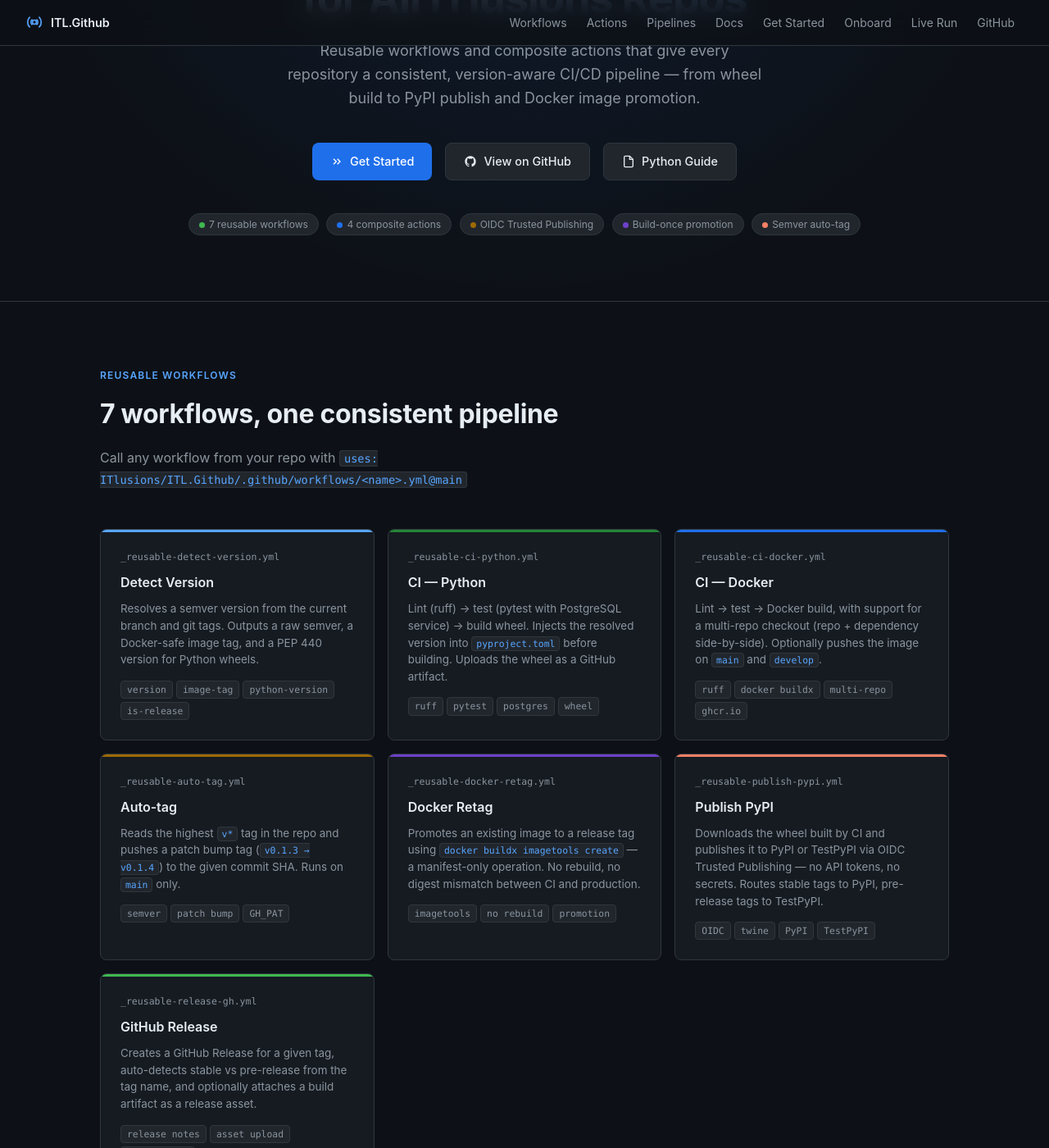
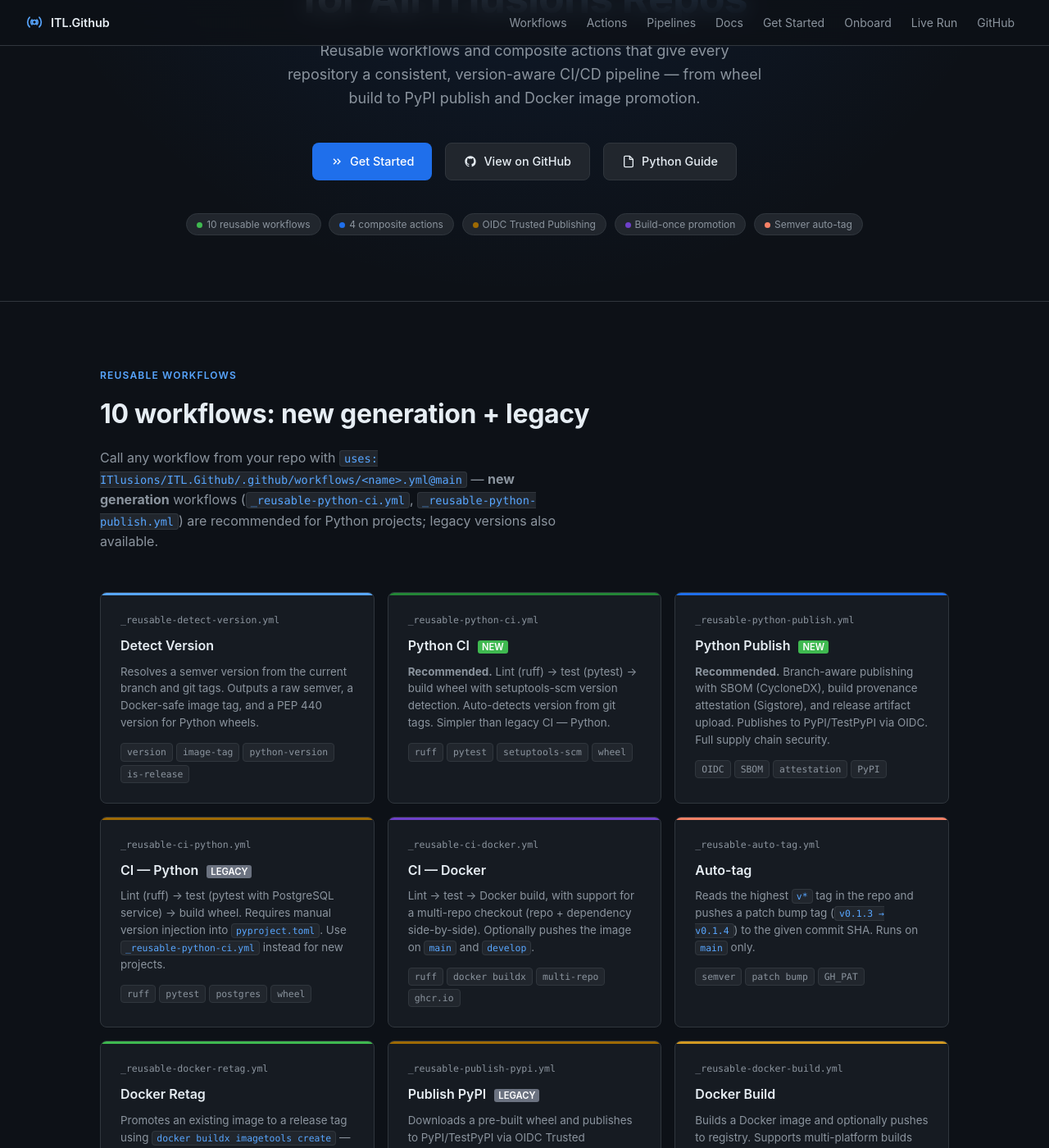
Before and after one commit to ITlusions/ITL.Github, a Jekyll site: the page docs/index.html, which Jekyll copies as it is, in a window 1280 px wide and 1400 px high, scrolled down 298 px. Shown: the whole window at 82% size. Built offline with Jekyll 4.4.1, drawn with Linux system fonts in a browser that asks for light colours; some of the changed text lies outside the part shown.

Commit message:
feat: update index.html to add new reusable workflows and enhance existing workflow descriptions

```diff
--- a/docs/index.html
+++ b/docs/index.html
@@ -299,6 +299,9 @@
     .workflow-card:nth-child(5)::before { background: #6e40c9; }
     .workflow-card:nth-child(6)::before { background: #f78166; }
     .workflow-card:nth-child(7)::before { background: #3fb950; }
+    .workflow-card:nth-child(8)::before { background: #9e6a03; }
+    .workflow-card:nth-child(9)::before { background: #d29922; }
+    .workflow-card:nth-child(10)::before { background: #f78166; }
 
     .wf-filename {
       font-size: 0.72rem;
@@ -498,7 +501,7 @@
     </a>
   </div>
   <div class="badges">
-    <span class="badge-pill"><span class="dot" style="background:var(--success)"></span>7 reusable workflows</span>
+    <span class="badge-pill"><span class="dot" style="background:var(--success)"></span>10 reusable workflows</span>
     <span class="badge-pill"><span class="dot" style="background:#1f6feb"></span>4 composite actions</span>
     <span class="badge-pill"><span class="dot" style="background:#9e6a03"></span>OIDC Trusted Publishing</span>
     <span class="badge-pill"><span class="dot" style="background:#6e40c9"></span>Build-once promotion</span>
@@ -512,10 +515,11 @@
   <section id="workflows">
     <div class="container">
       <p class="section-label">Reusable Workflows</p>
-      <h2 class="section-title">7 workflows, one consistent pipeline</h2>
+      <h2 class="section-title">10 workflows: new generation + legacy</h2>
       <p class="section-sub">
         Call any workflow from your repo with
         <code>uses: ITlusions/ITL.Github/.github/workflows/&lt;name&gt;.yml@main</code>
+        — <strong>new generation</strong> workflows (<code>_reusable-python-ci.yml</code>, <code>_reusable-python-publish.yml</code>) are recommended for Python projects; legacy versions also available.
       </p>
 
       <div class="workflows-grid">
@@ -532,10 +536,34 @@
           </div>
         </a>
 
+        <a class="workflow-card" href="workflows/reusable-python-ci">
+          <div class="wf-filename">_reusable-python-ci.yml</div>
+          <div class="wf-title">Python CI <span style="font-size:0.7rem;background:var(--success);color:#fff;padding:1px 5px;border-radius:3px;margin-left:6px">NEW</span></div>
+          <div class="wf-desc"><strong>Recommended.</strong> Lint (ruff) → test (pytest) → build wheel with setuptools-scm version detection. Auto-detects version from git tags. Simpler than legacy CI — Python.</div>
+          <div class="wf-tags">
+            <span class="wf-tag">ruff</span>
+            <span class="wf-tag">pytest</span>
+            <span class="wf-tag">setuptools-scm</span>
+            <span class="wf-tag">wheel</span>
+          </div>
+        </a>
+
+        <a class="workflow-card" href="workflows/reusable-python-publish">
+          <div class="wf-filename">_reusable-python-publish.yml</div>
+          <div class="wf-title">Python Publish <span style="font-size:0.7rem;background:var(--success);color:#fff;padding:1px 5px;border-radius:3px;margin-left:6px">NEW</span></div>
+          <div class="wf-desc"><strong>Recommended.</strong> Branch-aware publishing with SBOM (CycloneDX), build provenance attestation (Sigstore), and release artifact upload. Publishes to PyPI/TestPyPI via OIDC. Full supply chain security.</div>
+          <div class="wf-tags">
+            <span class="wf-tag">OIDC</span>
+            <span class="wf-tag">SBOM</span>
+            <span class="wf-tag">attestation</span>
+            <span class="wf-tag">PyPI</span>
+          </div>
+        </a>
+
         <a class="workflow-card" href="workflows/ci-python">
           <div class="wf-filename">_reusable-ci-python.yml</div>
-          <div class="wf-title">CI — Python</div>
-          <div class="wf-desc">Lint (ruff) → test (pytest with PostgreSQL service) → build wheel. Injects the resolved version into <code>pyproject.toml</code> before building. Uploads the wheel as a GitHub artifact.</div>
+          <div class="wf-title">CI — Python <span style="font-size:0.7rem;background:#6b7280;color:#fff;padding:1px 5px;border-radius:3px;margin-left:6px">LEGACY</span></div>
+          <div class="wf-desc">Lint (ruff) → test (pytest with PostgreSQL service) → build wheel. Requires manual version injection into <code>pyproject.toml</code>. Use <code>_reusable-python-ci.yml</code> instead for new projects.</div>
           <div class="wf-tags">
             <span class="wf-tag">ruff</span>
             <span class="wf-tag">pytest</span>
@@ -580,13 +608,24 @@
 
         <a class="workflow-card" href="workflows/publish-pypi">
           <div class="wf-filename">_reusable-publish-pypi.yml</div>
-          <div class="wf-title">Publish PyPI</div>
-          <div class="wf-desc">Downloads the wheel built by CI and publishes it to PyPI or TestPyPI via OIDC Trusted Publishing — no API tokens, no secrets. Routes stable tags to PyPI, pre-release tags to TestPyPI.</div>
+          <div class="wf-title">Publish PyPI <span style="font-size:0.7rem;background:#6b7280;color:#fff;padding:1px 5px;border-radius:3px;margin-left:6px">LEGACY</span></div>
+          <div class="wf-desc">Downloads a pre-built wheel and publishes to PyPI/TestPyPI via OIDC Trusted Publishing. Basic publishing without supply chain security. Use <code>_reusable-python-publish.yml</code> instead for new projects (includes SBOM + attestation).</div>
           <div class="wf-tags">
             <span class="wf-tag">OIDC</span>
             <span class="wf-tag">twine</span>
             <span class="wf-tag">PyPI</span>
             <span class="wf-tag">TestPyPI</span>
+          </div>
+        </a>
+
+        <a class="workflow-card" href="workflows/docker-build">
+          <div class="wf-filename">_reusable-docker-build.yml</div>
+          <div class="wf-title">Docker Build</div>
+          <div class="wf-desc">Builds a Docker image and optionally pushes to registry. Supports multi-platform builds via <code>docker buildx</code>. Suitable as an alternative to or alongside <code>_reusable-ci-docker.yml</code>.</div>
+          <div class="wf-tags">
+            <span class="wf-tag">docker buildx</span>
+            <span class="wf-tag">multi-platform</span>
+            <span class="wf-tag">registry push</span>
           </div>
         </a>
 
```
